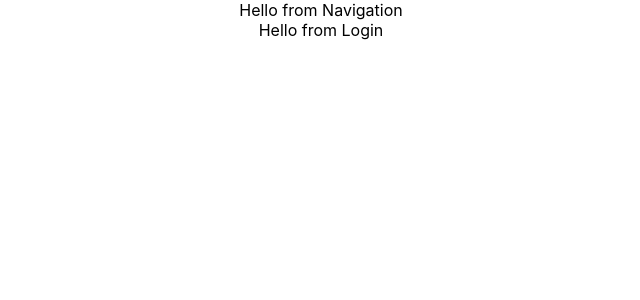
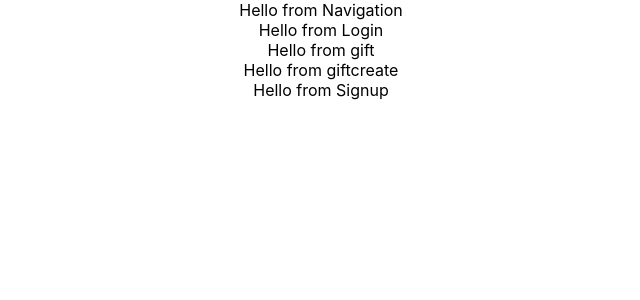
Before and after one commit to fcondori1/front-my-gifts, a React (Create React App) app: page / in a window 1280 px wide. Shown: the top 300 px of the page, without its empty margins (319-959 px from the left). Built offline with nearby package versions, Linux system fonts and the light colour scheme.

Commit message:
added components

```diff
--- a/src/App.js
+++ b/src/App.js
@@ -2,12 +2,18 @@ import './App.css';
 import Login from './components/Login/Login';
 import Navigation from './components/Navigation/Navigation';
 import { Routes, Route } from 'react-router-dom';
+import Gifts from './components/Gifts/Gifts';
+import GiftsCreate from './components/GiftsCreate/GiftsCreate';
+import Signup from './components/Signup/Signup';
 
 function App() {
   return (
     <div className="App">
       <Navigation />
       <Login />
+      <Gifts />
+      <GiftsCreate />
+      <Signup />
     </div>
   );
 }
--- /dev/null
+++ b/src/components/Gifts/Gifts.js
@@ -0,0 +1,11 @@
+import React from 'react';
+
+function Gifts(props) {
+    return (
+        <div>
+            Hello from gift
+        </div>
+    );
+}
+
+export default Gifts;
--- /dev/null
+++ b/src/components/GiftsCreate/GiftsCreate.js
@@ -0,0 +1,11 @@
+import React from 'react';
+
+function GiftsCreate(props) {
+    return (
+        <div>
+            Hello from giftcreate
+        </div>
+    );
+}
+
+export default GiftsCreate;
--- /dev/null
+++ b/src/components/Signup/Signup.js
@@ -0,0 +1,11 @@
+import React from 'react';
+
+function Signup(props) {
+    return (
+        <div>
+            Hello from Signup
+        </div>
+    );
+}
+
+export default Signup;
```
